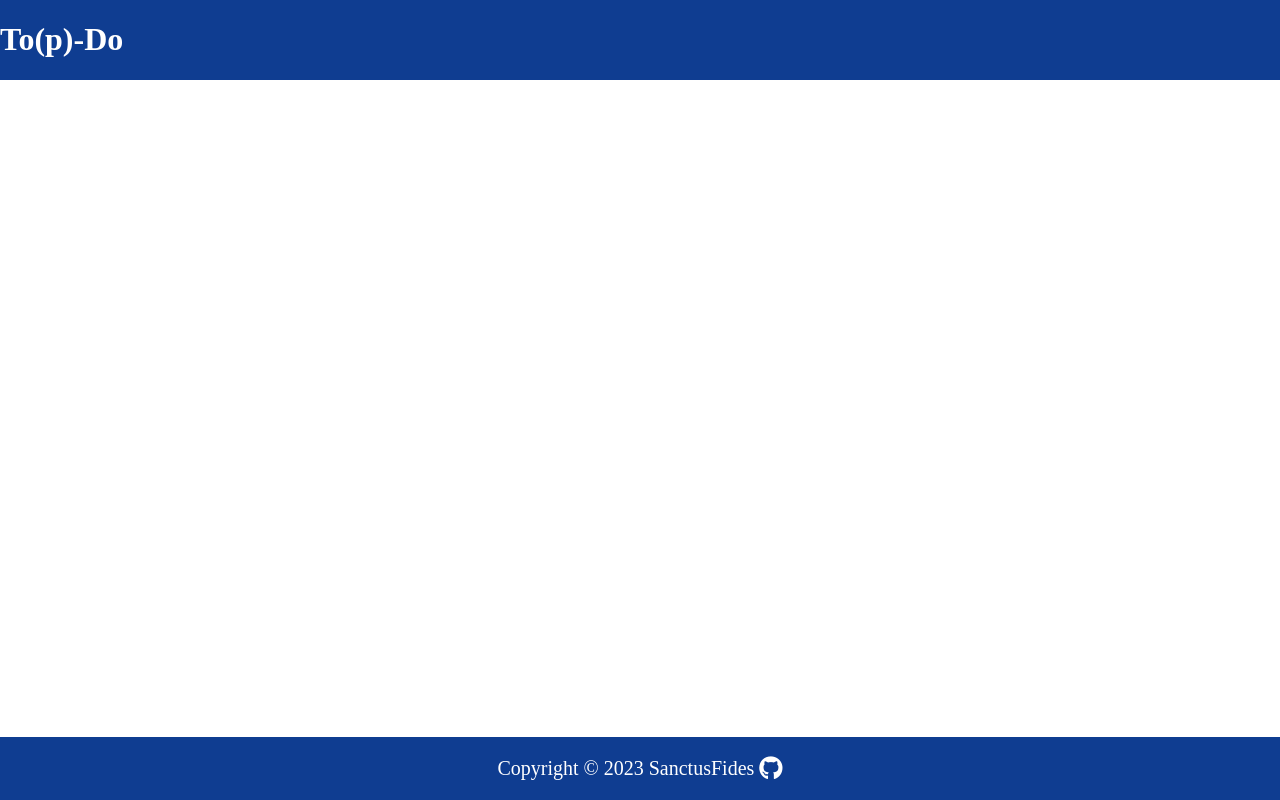
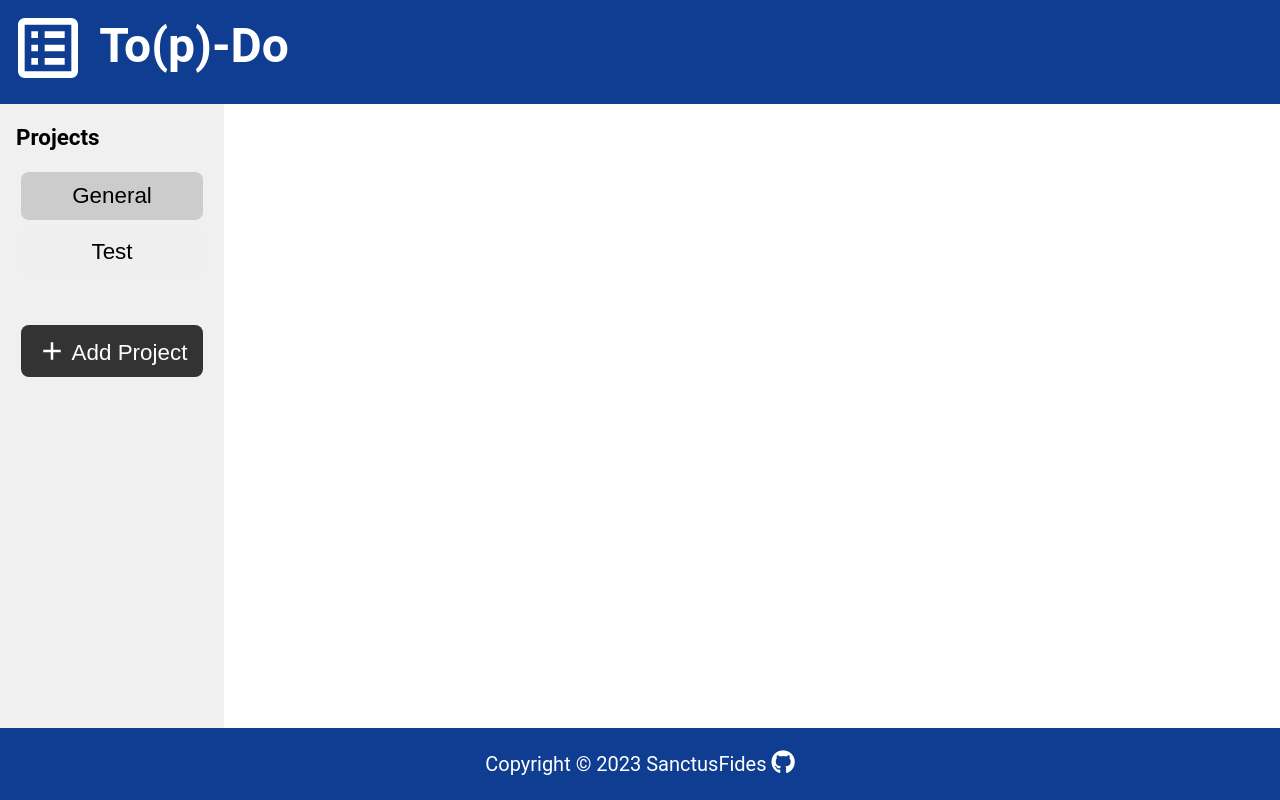
Before and after one commit to SanctusFides/TOP-todo-list, a website built with webpack: page dist/index.html in a window 1280 px wide. Built offline with Linux system fonts and the light colour scheme.

Commit message:
Formatting ironed out and buttons adjusted

```diff
--- a/src/index.js
+++ b/src/index.js
@@ -110,6 +110,33 @@ class Manager {
     }
 }
 
+// Function grabs all the buttons and adds the event listener to each
+function loadButtons() {
+    let projectbuttons = document.getElementsByClassName('proj-button');
+    for (let i=0; i < projectbuttons.length; i++) {
+        const button = projectbuttons[i];
+        button.addEventListener('click', function(){load(button.id)});
+    }
+}
+loadButtons();
+
+// Grabbing the General button in projects and setting it to the initial loaded project
+let preselectedGeneral = document.getElementById('general');
+load(preselectedGeneral.id);
+
+// Function is used to load the info based on the id for the button
+function load(id) {
+    let oldSelection = document.querySelector('.proj-button-active');
+    if (oldSelection) {
+        oldSelection.className = 'proj-button';
+    }
+    console.log(id);
+    let button = document.getElementById(id);
+    if (button) {
+        button.className = 'proj-button-active';
+    }
+}
+
 // TESTING CLASS IS JUST CREATED SO I CAN COLLAPSE ALL THE LOG TESTING LINES
 class Testing {
     // BELOW IS JUST A TEST UNIT THAT I HAVE CREATED TO COPY/PASTE. THIS WILL BE REMOVED
--- a/src/style.css
+++ b/src/style.css
@@ -1,36 +1,113 @@
 body {
     margin: 0;
-    height: 100%;
-}
-
-.content {
-    height: 100%;
-    width: 100%;
+    padding: 0;
+    font-family: Roboto, 'Open Sans', 'Helvetica Neue', sans-serif;
+    min-height: 100vh;
+    font-size: 16px;
+    box-sizing: border-box;
+    line-height: 1.6;
 }
 
 .header {
     display: flex;
-    height: 10%;
+    height: 88px;
     background-color: rgb(15, 61, 145);
     color: white;
+    padding: .5rem;
+}
+.header > a {
+    font-size: 3rem;
+    font-weight: 700;
+}
+.header > svg {
+    fill: white;
+    height: 5rem;
+    margin-right: .7rem;
+}
+.mid {
+    display: flex;
+}
+.mid-left {
+    display: flex;
+    flex-direction: column;
+    min-height: calc(100vh - 104px - 67px);
+    width: 15%;
+    background-color: rgb(240, 240, 240);
+    padding: 1rem;
+    gap: 3rem;
+}
+/* .mid-right {
+} */
+
+.proj-container {
+    display: flex;
+    flex-direction: column;
+    gap: 1rem;
+}
+.proj-container > a {
+    font-size: 1.4rem;
+    font-weight: 700;
 }
 
-.mid {
+
+.projects {
     display: flex;
-    height: 100%;
-    width: 100%;
-}
-.mid-left {
-    width: 20vw;
-    height: 100%;
-    background-color: rgb(240, 240, 240);
-}
-.mid-right {
-    /* flex-grow: 1; */
+    flex-direction: column;
+    justify-content: center;
+    align-items: center;
+    gap: .5rem;
 }
 
+.add-proj-container {
+    display: flex;
+    justify-content: center;
+}
+.add-proj-button {
+    border: none;
+    width: 95%;
+    font-size: 1.4rem;
+    padding: .7rem;
+    border-radius: 8px;
+    background-color: rgb(51, 51, 51);
+    color: white;
+}
+.add-proj-button:hover{
+    border: none;
+    width: 95%;
+    font-size: 1.4rem;
+    padding: .7rem;
+    border-radius: 8px;
+    background-color: rgb(90, 90, 90);
+    color: white;
+}
+/* FOR THE SVG ON THE ADD PROJECT BUTTON */
+button > svg {
+    margin-bottom: -6px;
+    fill: white;
+    height: 30px;
+}
+.proj-button {
+    border: none;
+    width: 95%;
+    font-size: 1.4rem;
+    padding: .7rem;
+    border-radius: 8px;
+}
+.proj-button:hover {
+    background-color: rgb(204, 204, 204);
+}
+.proj-button-active {
+    border: none;
+    width: 95%;
+    font-size: 1.4rem;
+    padding: .7rem;
+    border-radius: 8px;
+    background-color: rgb(204, 204, 204);
+}
+
+
 /* FOOTER SETTINGS */
-.footer {
+ .footer {
     position: absolute;
     bottom: 0;
     left: 0;
```
Also changed, not shown: dist/index.html, dist/main.js.
